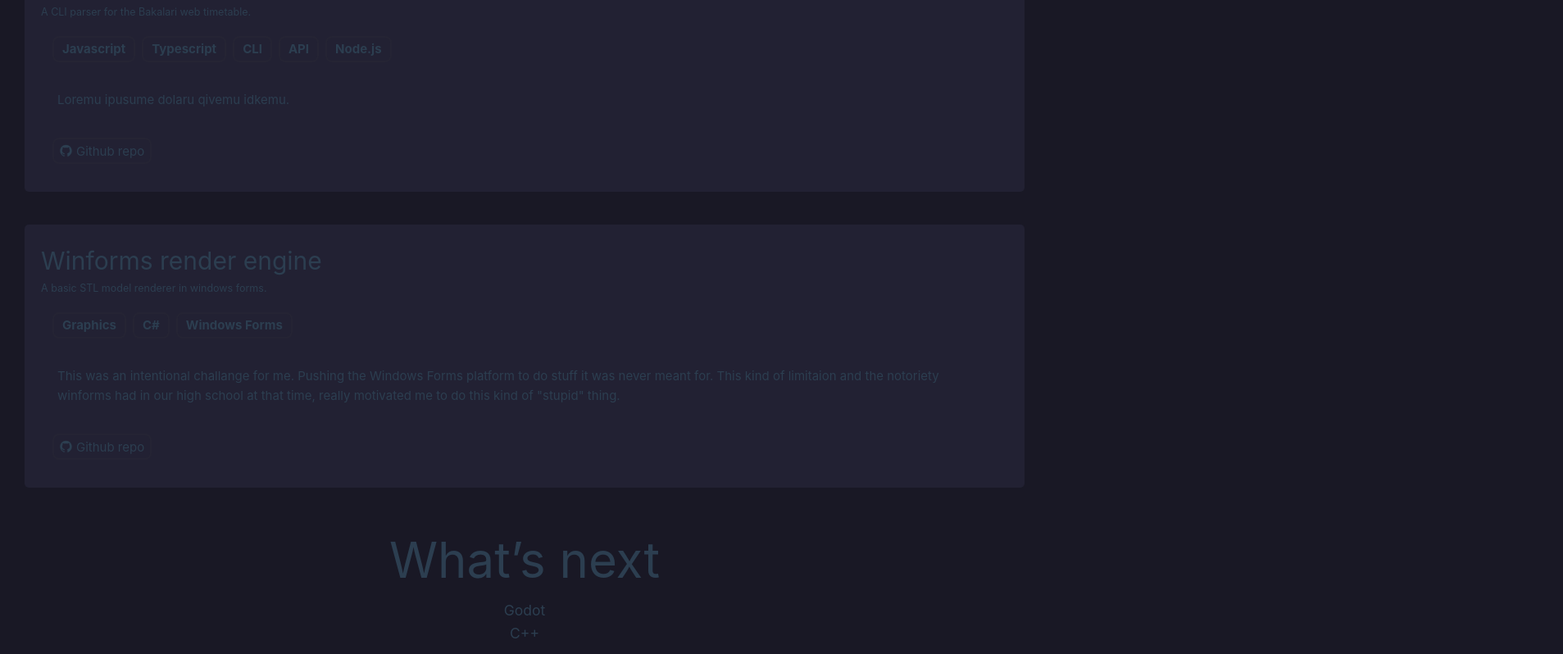
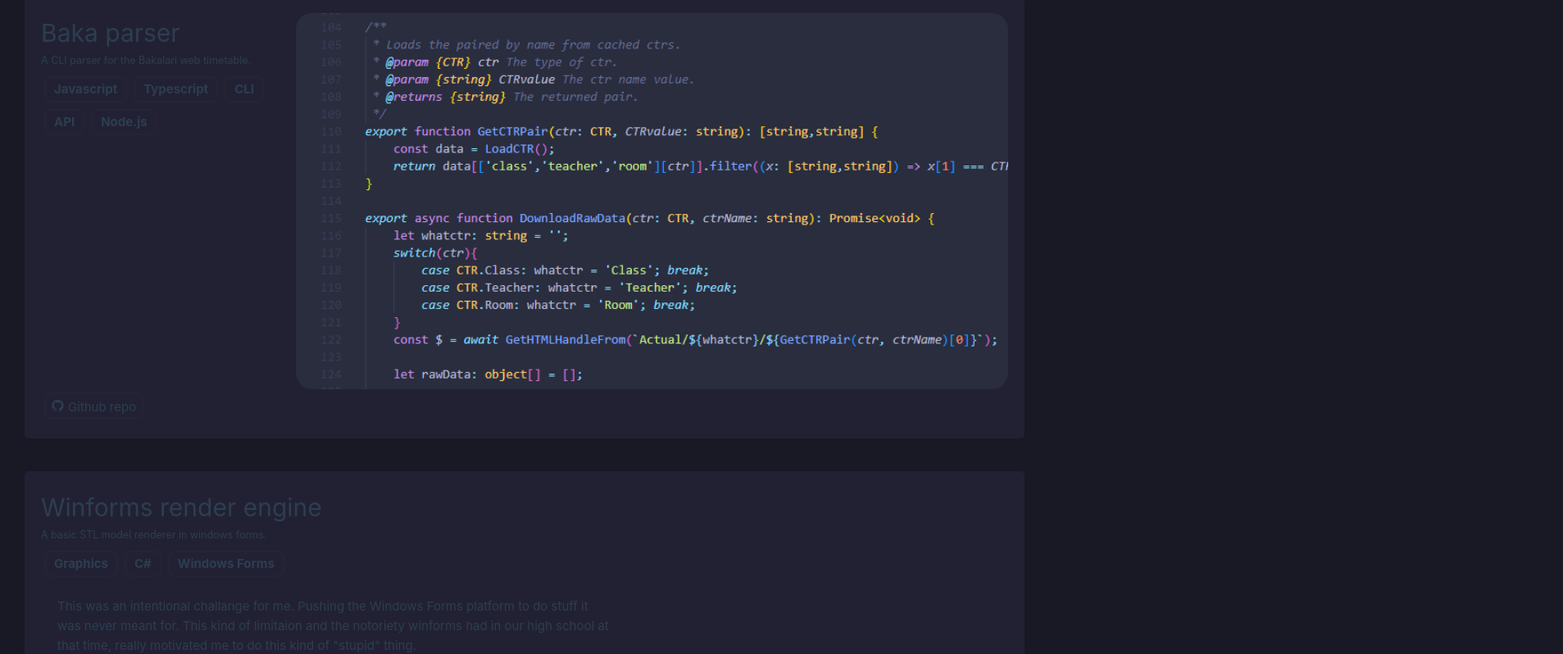
Before and after one commit to KrivanTomas/my-portfolio, a Vue app: page / in a window 1280 px wide. Shown: the part 1590-2388 px from the top of the page at 82% size, 1907 px wide, since content can reach past the window. Built offline with nearby package versions, Linux system fonts and the light colour scheme.

Commit message:
patch #1

```diff
--- a/old/style.scss
+++ /dev/null
@@ -1,175 +0,0 @@
-$bg-color: rgb(255, 255, 255);
-$main-fonts: 'Gill Sans', 'Gill Sans MT', Calibri, 'Trebuchet MS', sans-serif;
-
-* {
-  margin: 0;
-  padding: 0;
-  font-family: $main-fonts;
-}
-
-body {
-  background: $bg-color;
-}
-
-@keyframes paralax-scroll {
-  from {background-position: 0 50px;}
-  25% {background-position: 25vw 10px;}
-  30% {background-position: 30vw 60px;}
-  40% {background-position: 40vw 20px;}
-  50% {background-position: 50vw 70px;}
-  to {background-position: 100vw;}
-}
-
-header {
-  width: 100%;
-  height: 100vh;
-  box-sizing: border-box;
-  display: flex;
-  justify-content: center;
-  align-items: center;
-  //background: url("https://external-content.duckduckgo.com/iu/?u=https%3A%2F%2Fstatic.vecteezy.com%2Fsystem%2Fresources%2Fpreviews%2F002%2F243%2F021%2Flarge_2x%2Fseamless-diagonal-grunge-texture-vector.jpg&f=1&nofb=1&ipt=40ca74190c2a45637a87c17a9ea5429a9df3efc38ce5a47275e5f8a1fbc4bb29&ipo=images");
-  background-size: cover;
-  background-attachment: fixed;
-  //animation: paralax-scroll 5s infinite cubic-bezier(0.175, 0.885, 0.32, 1.275);
-
-  .heading-content {
-    position: relative;
-    bottom: 30px;
-    mix-blend-mode: difference;
-    color: white;
-    ::selection{
-      background: white;
-      color: black;
-    }
-  }
-
-  .title {
-
-    font-size: 120px;
-    font-weight: 900;
-  }
-
-  .whoami {
-    font-size: 30px;
-    font-weight: 500;
-  }
-}
-
-.pill-container {
-  display: flex;
-  padding: 10px;
-}
-
-.pill {
-  background: rgb(231, 231, 231);
-  display: inline-block;
-  height: 1em;
-  min-width: 1.5em;
-  padding: 0.4em;
-  margin-inline: 5px;
-  box-sizing: content-box;
-  border-radius: 1em;
-  transition: box-shadow .1s;
-  font-weight: 800;
-  padding-inline: 10px;
-  line-height: 1em;
-  text-align: center;
-}
-
-.link-pill {
-  &:hover {
-    box-shadow: 3px 3px 2px rgb(177, 177, 177);
-  }
-  &:link, &:visited{
-    text-decoration: none;
-    color: inherit;
-  }
-  div, img {
-    display: inline;
-    height: 100%;
-  }
-  div {
-    position: relative;
-    top: -15%;
-  }
-}
-
-.project-card {
-  max-width: 1000px;
-  background: rgb(211, 211, 211);
-  padding: 20px;
-  margin: 30px;
-  border-radius: 5px;
-
-  .project-name {
-    font-size: 30px;
-    margin-bottom: 10px;
-  }
-
-  .project-description {
-    margin: 20px;
-  }
-
-  // &::before {
-  //   margin-block: 20px;
-  //   display: block;
-  //   width: 100%;
-  //   height: 1px;
-  //   background: rgb(117, 117, 117);
-  //   content: '';
-  // }
-}
-
-@mixin calculate-sliding-shadows($frac-c, $frac-i, $num) {
-  $out: 0;
-  $frac-value: calc(100vw / $frac-c);
-  @for $i from 0 through $num - 1 {
-    $alpha: 1 / $num * (($frac-i + $i) % $num);
-    @if (($frac-i + $i) % $num) == $num - 1 {$alpha: 0;}
-    $out: $out + $frac-value * (($frac-i + $i) % $num)
-    + " 0px rgba(0,0,0," + $alpha + ")";
-    @if $i != $num - 1 {
-      $out: $out + ", ";
-    }
-  }
-  $out : $out;
-  text-shadow: #{$out};
-}
-
-// @mixin set-sliding-shadows($fractions){
-//   $step: 100 / $fractions;
-
-//   $out: "";
-//   @for $i from 0 through $fractions {
-// }
-
-// @keyframes sliding-title {
-//   0% {@include calculate-sliding-shadows(9, 0, 10);}
-//   10% {@include calculate-sliding-shadows(9, 1, 10);}
-//   20% {@include calculate-sliding-shadows(9, 2, 10);}
-//   30% {@include calculate-sliding-shadows(9, 3, 10);}
-//   40% {@include calculate-sliding-shadows(9, 4, 10);}
-//   50% {@include calculate-sliding-shadows(9, 5, 10);}
-//   60% {@include calculate-sliding-shadows(9, 6, 10);}
-//   70% {@include calculate-sliding-shadows(9, 7, 10);}
-//   80% {@include calculate-sliding-shadows(9, 8, 10);}
-//   90% {@include calculate-sliding-shadows(9, 9, 10);}
-//   100% {@include calculate-sliding-shadows(9, 10, 10);}
-//   //0% {text-shadow: 0vw 0px #00000000, 100vw 0px #00000000, 75vw 0px #000000bd, 50vw 0px #0000007e, 25vw 0px #0000003f;}
-//   // 25% {text-shadow: 25vw 0px #0000003f, 0vw 0px #00000000, 100vw 0px #00000000, 75vw 0px #000000bd, 50vw 0px #0000007e;}
-//   // 50% {text-shadow: 50vw 0px #0000007e, 25vw 0px #0000003f, 0vw 0px #00000000, 100vw 0px #00000000, 75vw 0px #000000bd;}
-//   // 75% {text-shadow: 75vw 0px #000000bd, 50vw 0px #0000007e, 25vw 0px #0000003f, 0vw 0px #00000000, 100vw 0px #00000000;}
-//   // 100% {text-shadow: 100vw 0px #00000000, 75vw 0px #000000bd, 50vw 0px #0000007e, 25vw 0px #0000003f, 0vw 0px #00000000;}
-// }
-
-.section-title {
-  display: block;
-  box-sizing: border-box;
-  width: 100vw;
-  font-size: 40px;
-  padding-left: 40px;
-  padding-block: 10px;
-  margin-block: 20px;
-  line-height: 100%;
-  //animation: sliding-title 10s linear infinite;
-}
--- a/src/App.vue
+++ b/src/App.vue
@@ -21,7 +21,7 @@
 </script>
 
 <template>
-  <Header />
+  <Header class="header" />
   <main class="main">
       <section class="section about-me-wrapper">
         <h2 class="section-title">About me</h2>
@@ -38,9 +38,11 @@
         <h2 class="section-title">My projects</h2>
         <ProjectCard v-for="project in projects" :key="project.id" :project_info="project"/>
       </section>
-      <h2 class="section-title">What’s next</h2>
-    <h3>Godot</h3>
-    <h3>C++</h3>
+      <section class="section whats-next-wrapper">
+        <h2 class="section-title">What’s next</h2>
+        <h3>Godot</h3>
+        <h3>C++</h3>
+      </section>
   </main>
 
     <footer class="footer">
@@ -94,6 +96,11 @@
 </template>
 
 <style scoped>
+
+.header {
+  font-size: 80px;
+  line-height: 150px;
+}
 .main {
   width: 100%;
   display: flex;
@@ -131,6 +138,23 @@
 .footer-label {
   font-weight: 600;
 }
+
+@media screen and (max-width: 600px) {
+  .header{
+    font-size: 50px;
+    line-height: 100px;
+    text-align: center;
+  }
+  .main {
+    padding: 5px;
+  }
+  .footer-blocks{
+    flex-direction: column;
+  }
+  .section-title{
+    font-size: 30px;
+  }
+}
 /* tr>td:first-child{
   text-align: end;
 } */
--- a/src/assets/projects.json
+++ b/src/assets/projects.json
@@ -42,7 +42,7 @@
     "id": 1,
     "name": "Baka parser",
     "description": "A CLI parser for the Bakalari web timetable.",
-    "story": "Loremu ipusume dolaru qivemu idkemu.",
+    "story": "",
     "pictures": [
         "images/baka-parser1.png"
     ],
--- a/src/components/Header.vue
+++ b/src/components/Header.vue
@@ -26,9 +26,9 @@
     mix-blend-mode: difference;
 }
 .title{
-    font-size: 150px;
+    font-size: 2em;
 }
 .subtitle {
-    font-size: 50px;
+    font-size: .5em;
 }
 </style>
--- a/src/components/ProjectCard.vue
+++ b/src/components/ProjectCard.vue
@@ -31,7 +31,9 @@ const getImageUrl = (path: string) => {
       </div>
       <p class="project-story">{{ project_info.story }}</p>
       </div>
-      <img class="project-picture" v-for="picture in project_info.pictures" :src="getImageUrl(picture)">
+      <div class="image-wrapper">
+        <img class="project-picture" v-for="picture in project_info.pictures" :src="getImageUrl(picture)">
+      </div>
     </div>
     <div class="pill-container">
       <a class="pill link-pill" v-for="link in project_info.links" target="_blank" :href="link.link" :key="link.id">
@@ -65,25 +67,17 @@ const getImageUrl = (path: string) => {
 .pill-container {
   display: flex;
   flex-wrap: wrap;
-  padding: 10px;
 }
 
 .splitter{
+  width: 100%;
   display: flex;
-}
-
-.project-picture {
-  object-fit: cover;
-  height: 100%;
-  width: 50px;
-  border-radius: 20px;
 }
 
 .pill {
   background: var(--ku--background-mute);
   display: inline-block;
   height: 1.2em;
-  min-width: 5px;
   padding: 5px;
   margin: 4px;
   box-sizing: content-box;
@@ -95,6 +89,7 @@ const getImageUrl = (path: string) => {
   line-height: 1.2em;
   text-align: center;
   text-wrap: nowrap;
+  word-wrap: none;
 }
 
 .link-pill {
@@ -122,4 +117,27 @@ const getImageUrl = (path: string) => {
     top: -15%;
   }
 }
+.image-wrapper{
+  display: flex;
+  width: 100%;
+}
+
+.project-picture {
+  object-fit: cover;
+  /* height: 100%;
+  width: 50px; */
+  width: 100%;
+  border-radius: 20px;
+}
+@media screen and (max-width: 600px) {
+  .splitter{
+    flex-direction: column;
+  }
+  .image-wrapper {
+    flex-direction: column;
+  }
+  .project-picture {
+    margin-block: 10px;
+  }
+}
 </style>
```
Also changed, not shown: old/index.html (deleted, +0 -96 lines), old/public/not_me.jpg (deleted), old/public/projects/winforms-render.png (deleted), src/assets/lavalamp_frag.glsl (deleted).
